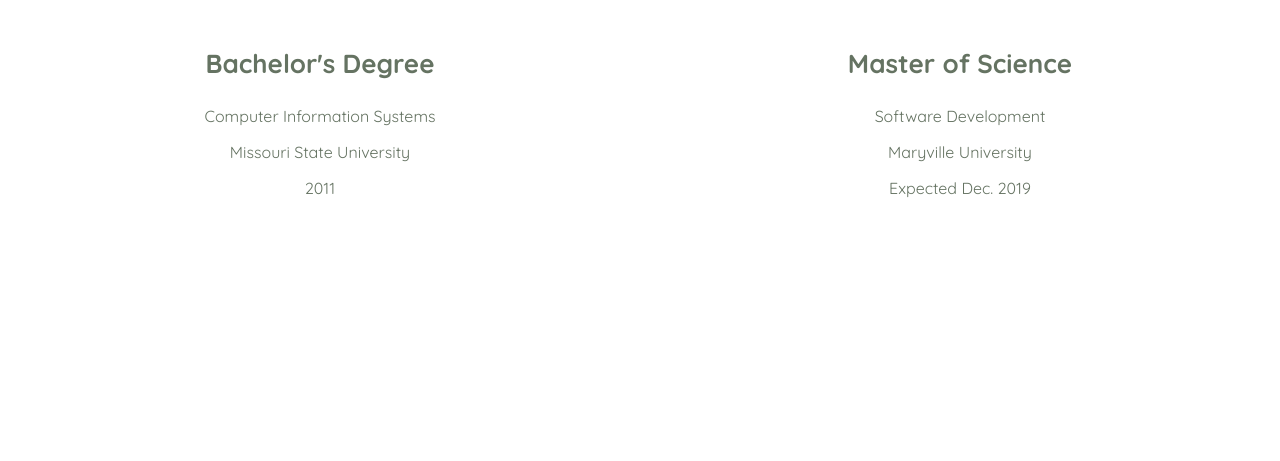
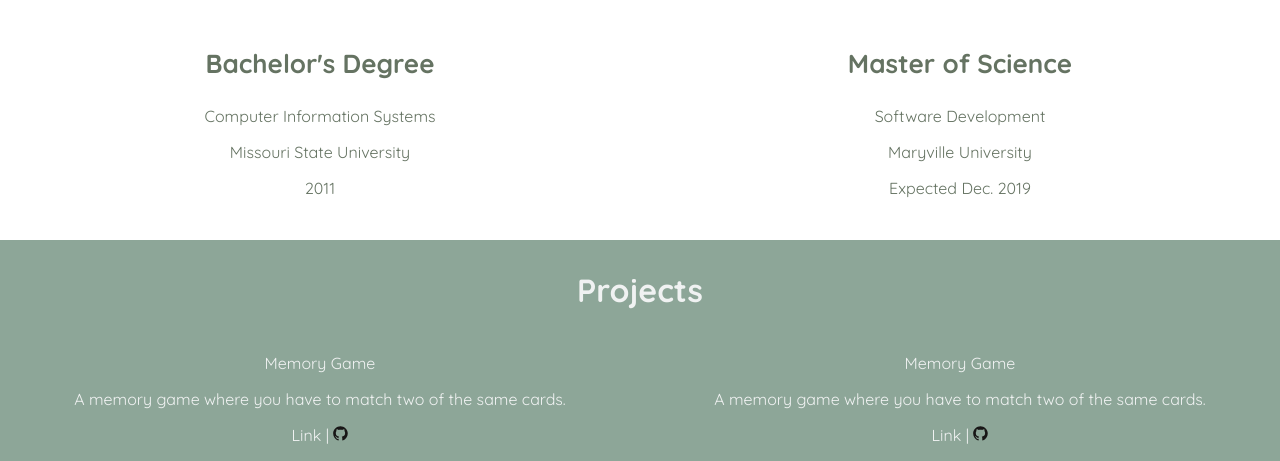
Before and after one commit to coreymyster/bio, a PHP site: page / in a window 1280 px wide. Shown: the part 590-1051 px from the top of the page. Before the commit the page ends 788 px from the top, so only its background shows below. Run offline with PHP 8.4, Linux system fonts and the light colour scheme.

Commit message:
Added projects section

```diff
--- a/css/styles.css
+++ b/css/styles.css
@@ -72,3 +72,25 @@
   font-family: 'Quicksand', sans-serif;
   color: #657362;
 }
+.projects {
+  background-color: #8DA698;
+}
+.projects h2 {
+  text-align: center;
+  font-family: 'Quicksand', sans-serif;
+  font-weight: 700;
+  font-size: 32px;
+  color: #F0F2F2;
+  padding-top: 30px;
+}
+.projects p {
+  font-family: 'Quicksand', sans-serif;
+  color: #F0F2F2;
+}
+.projects .links img {
+  width: 15px;
+}
+.projectGrid {
+  grid-template-columns: 6fr 6fr;
+  text-align: center;
+}
--- a/index.html
+++ b/index.html
@@ -42,5 +42,14 @@
       </span>
     </div>
   </section>
+  <section class="projects">
+    <div>
+      <h2>Projects</h2>
+    </div>
+    <div class="container projectGrid projectItem">
+
+    </div>
+  </section>
+  <script type="text/javascript" src="js/app.js"></script>
   </body>
 </html>
--- /dev/null
+++ b/js/app.js
@@ -0,0 +1,24 @@
+let projects = [
+  {
+  name: 'Memory Game',
+  desc: 'A memory game where you have to match two of the same cards.',
+  url: '../projects/memory-game/index.html'
+  },
+  {
+  name: 'Memory Game',
+  desc: 'A memory game where you have to match two of the same cards.',
+  url: '../projects/memory-game/index.html'
+  },
+]
+
+let projectItem = document.querySelector('.projectItem')
+
+for (let i = 0; i <= projects.length; i++) {
+  projectItem.innerHTML += `
+    <span>
+      <p>${projects[i].name}</p>
+      <p>${projects[i].desc}</p>
+      <p class="links">Link | <a href="${projects[i].url}"><img src="img/svg/github-icon.svg"></a></p>
+    </span>
+  `
+}
--- a/less/styles.less
+++ b/less/styles.less
@@ -88,3 +88,27 @@
     color: @dark-green;
   }
 }
+
+.projects {
+  h2 {
+    text-align: center;
+    font-family: @primary-font;
+    font-weight: 700;
+    font-size: 32px;
+    color: @white;
+    padding-top: 30px;
+  }
+  background-color: @light-green;
+  p {
+    font-family: @primary-font;
+    color: @white;
+  }
+  .links img {
+    width: 15px;
+  }
+}
+
+.projectGrid {
+  grid-template-columns: 6fr 6fr;
+  text-align: center;
+}
```
